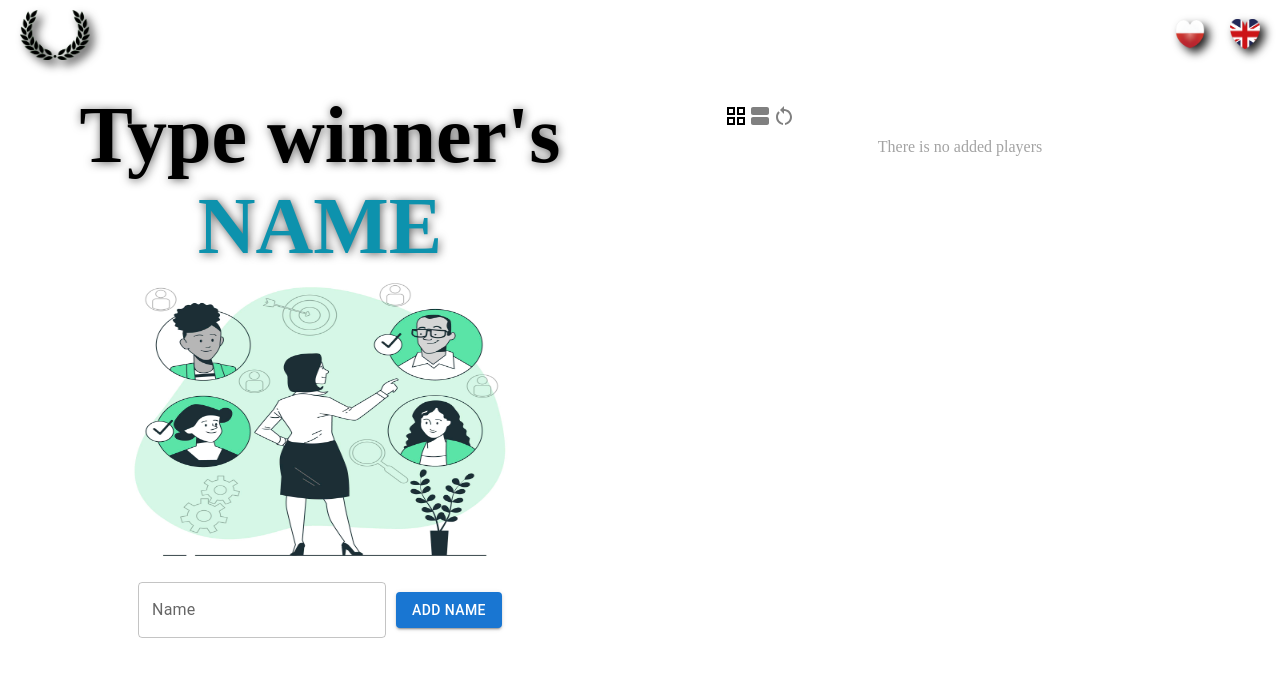
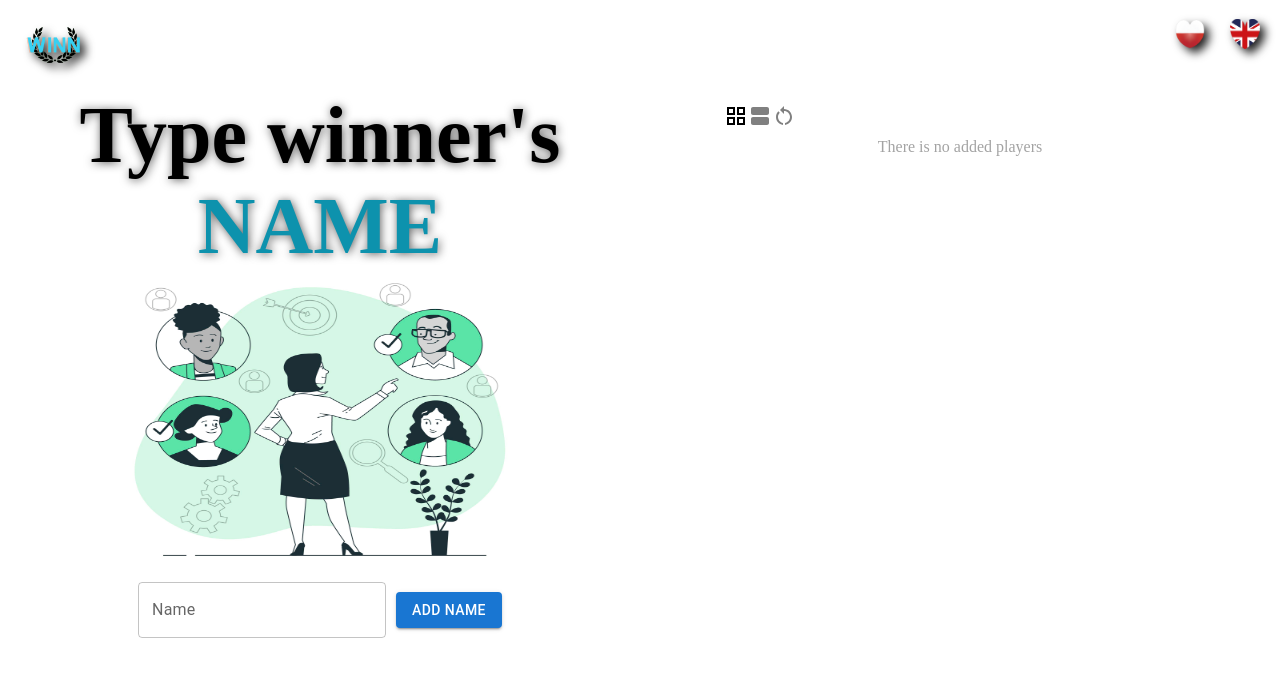
Before and after one commit to bajdster/React_Competition, a React (Create React App) app in the folder react-competition/: page / in a window 1280 px wide. Shown: the top 676 px of the page. Built offline with nearby package versions, Linux system fonts and the light colour scheme; a web font is replaced by a local one.

Commit message:
New logo added

```diff
--- a/react-competition/src/components/Logo.module.scss
+++ b/react-competition/src/components/Logo.module.scss
@@ -40,7 +40,7 @@
     {
         margin-left:20px;
         width: 70px;
-        height: 50px;
+        height: 70px;
         filter: drop-shadow(5px 5px 5px #222);
     }
 }
--- a/react-competition/src/components/Players.js
+++ b/react-competition/src/components/Players.js
@@ -51,7 +51,6 @@ const Players = (props) => {
       {
         for(let i = 0; i<=10; i++)
         {
-          console.log("yup")
                 setIsAnimating(true);
 
                 // Losowanie indeksu
```
Also changed, not shown: react-competition/src/assets/win.png.
